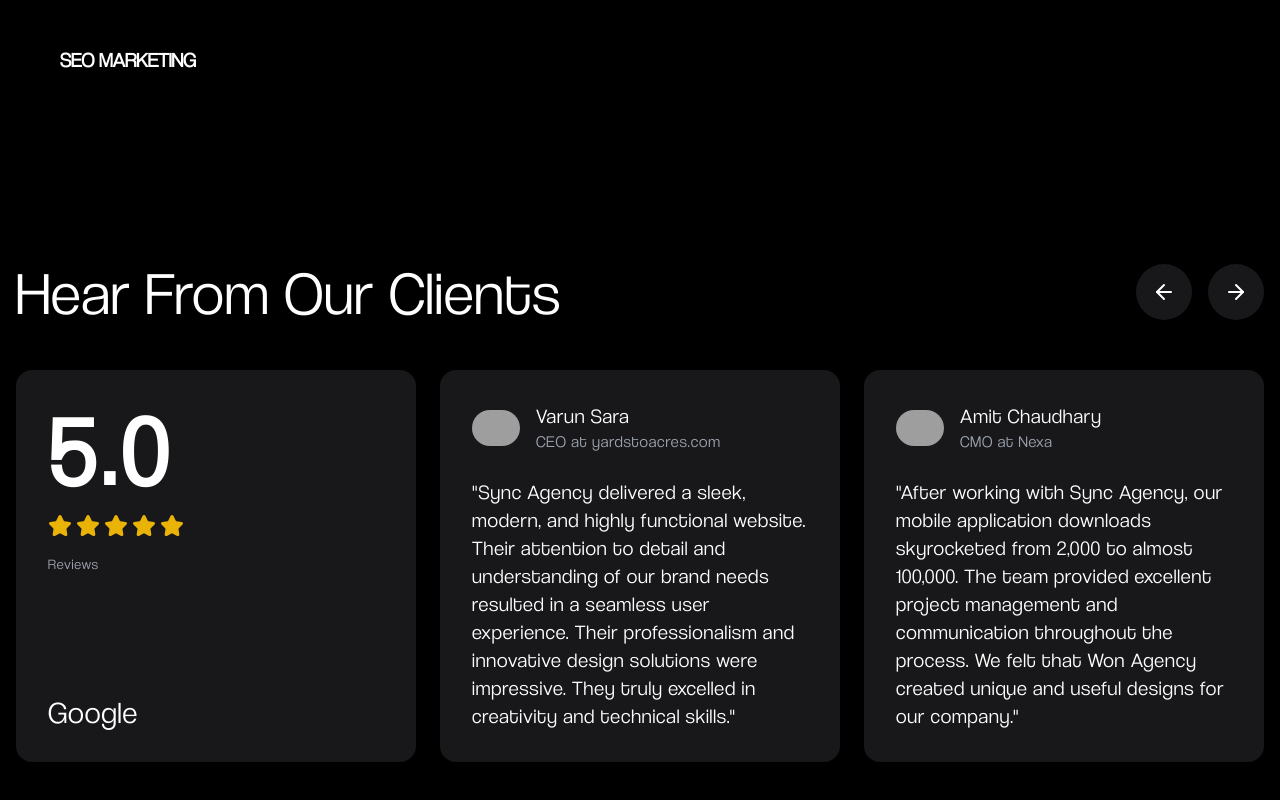
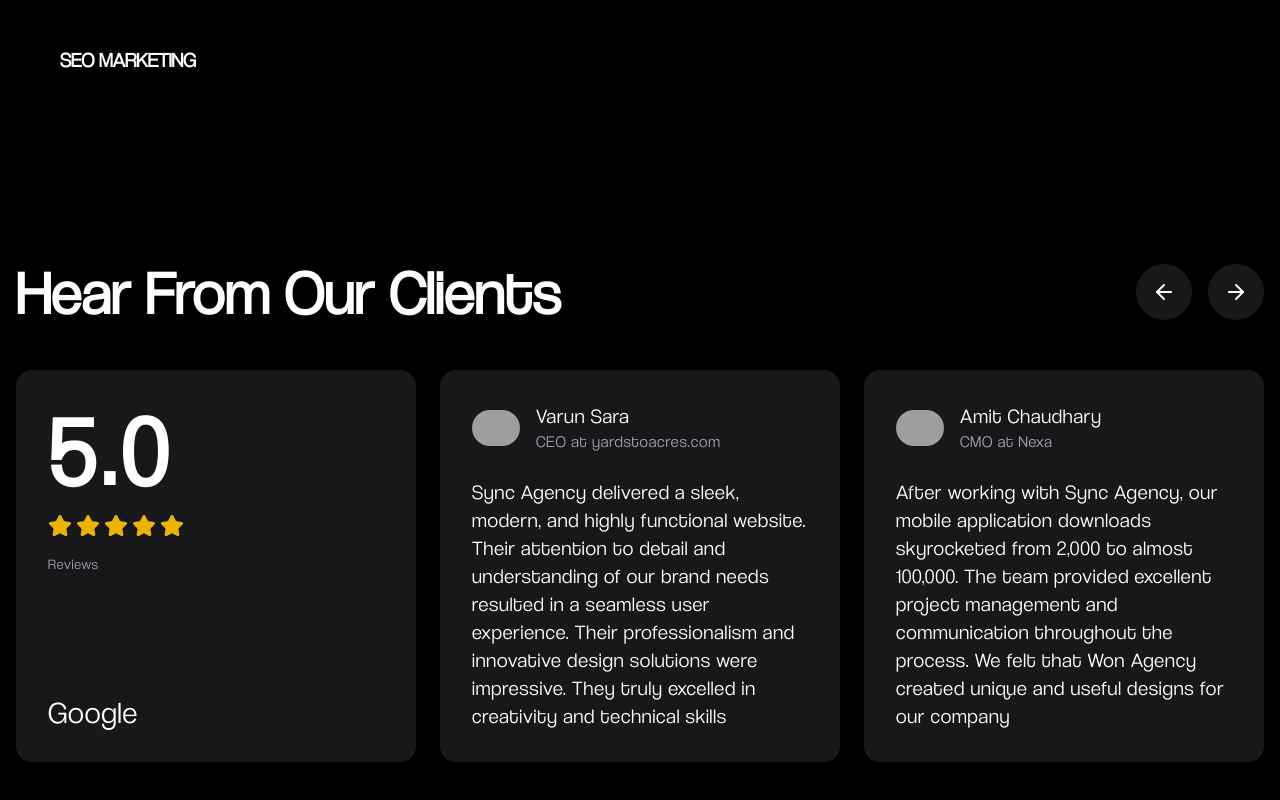
Before and after one commit to ommgh/agency, a Next.js app: page / in a window 1280 px wide. Shown: the part 1208-2008 px from the top of the page. Built offline with nearby package versions, Linux system fonts and the light colour scheme; grey boxes are pictures that could not be loaded.

Commit message:
fixes--2

```diff
--- a/src/app/reviews.tsx
+++ b/src/app/reviews.tsx
@@ -27,7 +27,7 @@
     image:
       "https://res.cloudinary.com/dcwsgwsfw/image/upload/v1731844271/241117_17h19m02s_screenshot_a34hlq.png",
     content:
-      "Sync Agency delivered a sleek, modern, and highly functional website. Their attention to detail and understanding of our brand needs resulted in a seamless user experience. Their professionalism and innovative design solutions were impressive. They truly excelled in creativity and technical skills.",
+      "Sync Agency delivered a sleek, modern, and highly functional website. Their attention to detail and understanding of our brand needs resulted in a seamless user experience. Their professionalism and innovative design solutions were impressive. They truly excelled in creativity and technical skills",
   },
   {
     author: "Amit Chaudhary",
@@ -36,7 +36,7 @@
     image:
       "https://res.cloudinary.com/dcwsgwsfw/image/upload/v1731844270/241117_17h19m25s_screenshot_icdyo3.png",
     content:
-      "After working with Sync Agency, our mobile application downloads skyrocketed from 2,000 to almost 100,000. The team provided excellent project management and communication throughout the process. We felt that Won Agency created unique and useful designs for our company.",
+      "After working with Sync Agency, our mobile application downloads skyrocketed from 2,000 to almost 100,000. The team provided excellent project management and communication throughout the process. We felt that Won Agency created unique and useful designs for our company",
   },
 ];
 
@@ -70,7 +70,7 @@
     >
       <div className="container mx-auto px-4">
         <div className="flex flex-col sm:flex-row justify-between items-start sm:items-center mb-8 sm:mb-12">
-          <h2 className="text-3xl sm:text-4xl md:text-6xl font-medium mb-4 sm:mb-0">
+          <h2 className="text-3xl sm:text-4xl md:text-6xl font-bold mb-4 sm:mb-0">
             Hear From Our Clients
           </h2>
           <div className="flex gap-4">
@@ -139,7 +139,7 @@
                   </div>
                 </div>
                 <blockquote className="text-base sm:text-lg md:text-xl leading-relaxed">
-                  "{review.content}"
+                  {review.content}
                 </blockquote>
               </div>
             ))}
```
